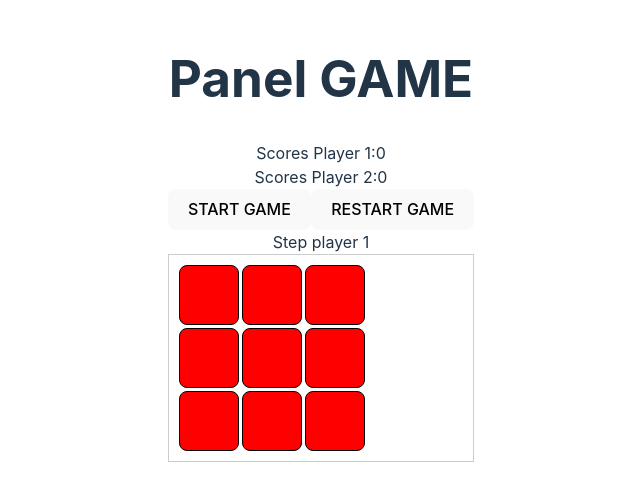
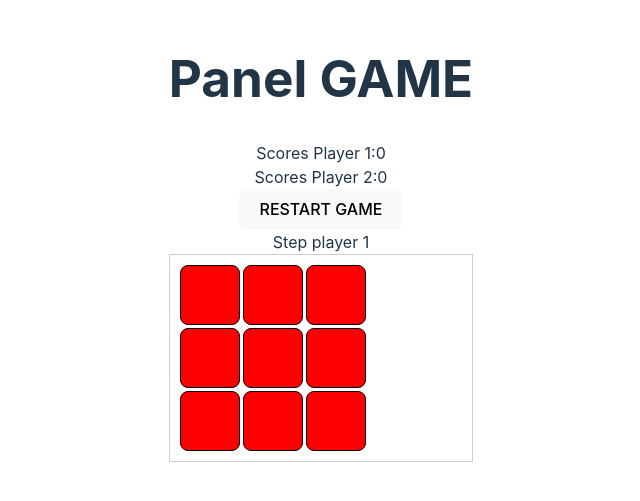
Before and after one commit to AlexandrSherbina/tic-tac-toe-react, a React (Vite) app: page / in a window 1280 px wide. Shown: the part 161-662 px from the top of the page, without its empty margins (319-959 px from the left). Built offline with nearby package versions, Linux system fonts and the light colour scheme.

Commit message:
button panel update

```diff
--- a/src/BoadComponent/BoardComponent.tsx
+++ b/src/BoadComponent/BoardComponent.tsx
@@ -45,7 +45,6 @@ const BoardComponent: React.FC<BoardProps> = ({ restart, setRestart }) => {
       setWinner("Standoff!");
       setPopupOpen(true);
     }
-    console.log("board", board);
   }, [board]);
 
   useEffect(() => {
--- /dev/null
+++ b/src/PanelGame/ButtonPanel/ButtonPanel.scss
@@ -0,0 +1,13 @@
+.button-container-game {
+}
+.btn-game {
+}
+
+.btn-restart-game {
+    &:active {
+        background-color: darkgray;
+        box-shadow: inset 0px 5px 10px rgba(0, 0, 0, 0.2);
+        transform: translateY(2px);
+        transition: all 0.2s ease-in-out;
+      }
+}
--- /dev/null
+++ b/src/PanelGame/ButtonPanel/ButtonPanel.tsx
@@ -0,0 +1,19 @@
+import React from "react";
+import "./ButtonPanel.scss";
+interface ButtonPanelProps {
+  setRestart: (value: boolean) => void;
+}
+const ButtonPanel: React.FC<ButtonPanelProps> = ({ setRestart }) => {
+  const handleRestart = () => setRestart(true);
+  return (
+    <>
+      <div className="button-container-game">
+        <button onClick={handleRestart} className="btn-game btn-restart-game">
+          RESTART GAME
+        </button>
+      </div>
+    </>
+  );
+};
+
+export default ButtonPanel;
--- a/src/PanelGame/PanelGame.scss
+++ b/src/PanelGame/PanelGame.scss
@@ -6,13 +6,5 @@
 }
 .scores-player {
 }
-.button-container-game {
-}
-.btn-game {
-}
-.btn-start-game {
-}
-.btn-restart-game {
-}
 .container-step-players {
 }
--- a/src/PanelGame/PanelGame.tsx
+++ b/src/PanelGame/PanelGame.tsx
@@ -1,13 +1,12 @@
 import React from "react";
 import "./PanelGame.scss";
+import ButtonPanel from "./ButtonPanel/ButtonPanel";
 interface PanelGameProps {
   restart: boolean;
   setRestart: (value: boolean) => void;
 }
 
 const PanelGame: React.FC<PanelGameProps> = ({ setRestart }) => {
-  const handleRestart = () => setRestart(true);
-
   return (
     <>
       <div className="container-panel-game">
@@ -22,12 +21,7 @@ const PanelGame: React.FC<PanelGameProps> = ({ setRestart }) => {
             <span className="scores-player">0</span>
           </div>
         </div>
-        <div className="button-container-game">
-          <button className="btn-game btn-start-game">START GAME</button>
-          <button onClick={handleRestart} className="btn-game btn-restart-game">
-            RESTART GAME
-          </button>
-        </div>
+        <ButtonPanel setRestart={setRestart}></ButtonPanel>
         <div className="container-step-players">Step player 1</div>
       </div>
     </>
```
